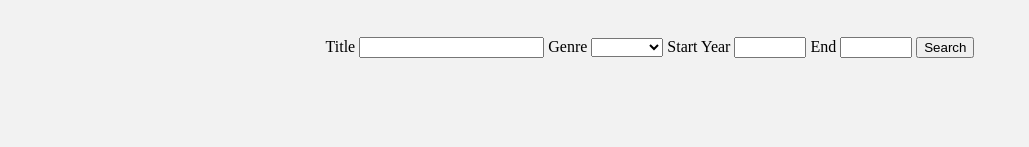
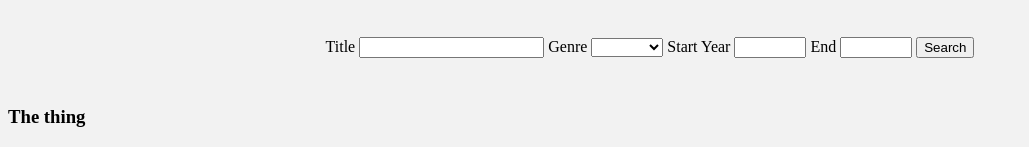
Before and after one commit to Bookrage001/IntroToSoftwareDevAssignment, a Java web app: page / in a window 1280 px wide. Shown: the part 850-997 px from the top of the page, without its empty margins (0-1029 px from the left). Before the commit the page ends 908 px from the top, so only its background shows below. Run offline with Tomcat 11, a stand-in JSP engine, Linux system fonts and the light colour scheme.

Commit message:
Added headin

```diff
--- a/IntroToSoftwareDevAssignment/web/index.jsp
+++ b/IntroToSoftwareDevAssignment/web/index.jsp
@@ -53,6 +53,7 @@
         </div>
 
         <div id="Movies">
+            <h3>The thing</h3>
             <%--movies should apear here--%>
         </div>
 
```
Also changed, not shown: 1 other file.
